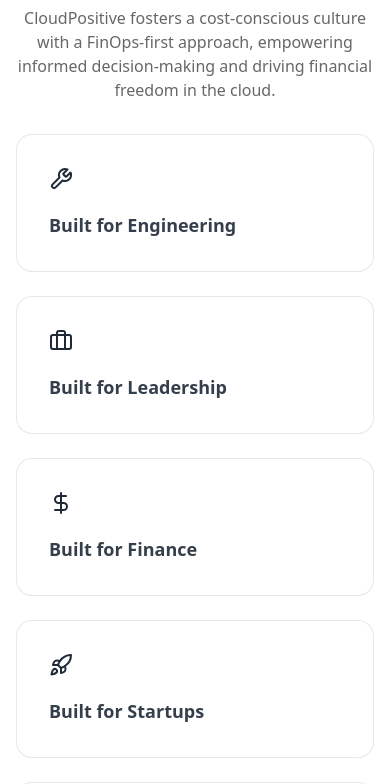
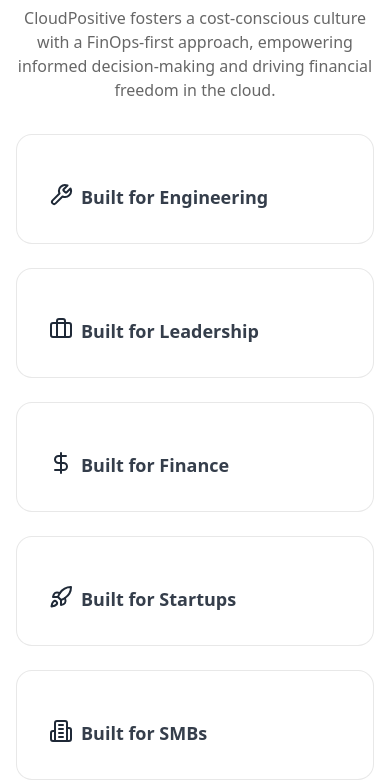
Before and after one commit to metadol/cp-2, a Next.js app: page / in a window 390 px wide. Shown: the part 1780-2564 px from the top of the page. Built offline with nearby package versions, Linux system fonts and the light colour scheme.

Commit message:
fixed icon gap

```diff
--- a/components/sections/Built.tsx
+++ b/components/sections/Built.tsx
@@ -17,7 +17,7 @@
           return (
             <motion.div
               key={index}
-              className="hover-card relative flex flex-col items-start space-y-4 rounded-2xl bg-white p-8 text-left transition-all duration-200 hover:bg-gradient-to-b hover:from-neutral-100 hover:to-transparent"
+              className="hover-card relative flex flex-row items-end gap-2 space-y-4 rounded-2xl bg-white p-8 text-left transition-all duration-200 hover:bg-gradient-to-b hover:from-neutral-100 hover:to-transparent md:flex-col md:items-start md:gap-0"
               initial={{ opacity: 0 }} // Initial opacity
               whileInView={{ opacity: 1 }} // Fade to full opacity
               transition={{
```
